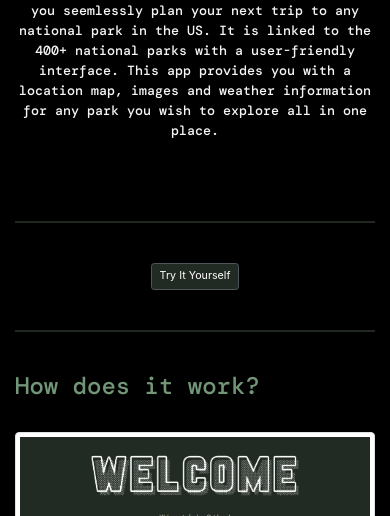
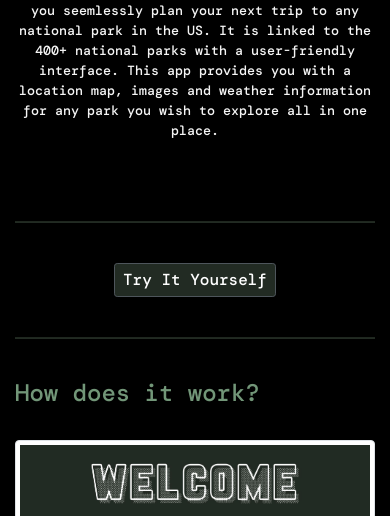
Before and after one commit to edithdaria/Personal-Portfolio, a website: page public/views/exploreOutdoors.html in a window 390 px wide. Shown: the part 275-791 px from the top of the page. Drawn offline with nearby package versions, Linux system fonts and the light colour scheme.

Commit message:
corrected try it yourself

```diff
--- a/public/css/exploreOutdoors.css
+++ b/public/css/exploreOutdoors.css
@@ -43,7 +43,6 @@ i {
     /* opacity: 1!important; */
 }
 
-.btn{
+.btn-try {
     background-color: #222b23!important;
-    font-size: .67em;
 }
--- a/public/css/heimdall.css
+++ b/public/css/heimdall.css
@@ -43,7 +43,7 @@ i {
     /* opacity: 1!important; */
 }
 
-.btn{
+.btn-try {
     background-color: rgb(43, 102, 150)!important;
     font-size: .67em;
 }
--- a/public/css/style.css
+++ b/public/css/style.css
@@ -1,5 +1,5 @@
 
-.navbar, .navbar-brand {
+.navbar, .navbar-brand, .btn-try {
     color:white;
     font-family: 'DM Mono', monospace;
     font-size: 20pt;
@@ -9,6 +9,7 @@
 a:hover{
     color: grey;
 }
+
 
 #resumeLink {
     font-size: 16px!important;
@@ -86,7 +87,7 @@ footer{
 @media screen and (max-width: 768px) {
 
 /*nav-bar text*/
-.navbar, .navbar-brand {
+.navbar, .navbar-brand, .btn-try {
         font-size: 15pt! important;
 
     }
@@ -143,7 +144,7 @@ footer{
 
 @media screen and (max-width: 480px) {
 
-.navbar, .navbar-brand {
+.navbar, .navbar-brand, .btn-try {
         font-size: 12pt! important;
 
     }
--- a/public/views/exploreOutdoors.html
+++ b/public/views/exploreOutdoors.html
@@ -46,7 +46,7 @@
           <a class="nav-link" href="../index.html">Home<span class="sr-only">(current)</span></a>
         </li>
         <li class="nav-item active">
-          <a class="nav-link" href="portfolio.html">Work</a>
+          <a class="nav-link" href="portfolio.html">Portfolio</a>
         </li>
         <li class="nav-item">
           <a class="nav-link" href="contact.html">Contact</a>
@@ -82,7 +82,7 @@
 
       <div class="row">
         <div class="col-md-12 col-lg-12 col-sm-12">
-          <a href="https://sleepy-hamlet-40300.herokuapp.com/" target="_blank" class="btn btn-secondary btn-sm btn-md btn-lg active" role="button" aria-pressed="true">Try It Yourself</a>
+          <a href="https://sleepy-hamlet-40300.herokuapp.com/" target="_blank" class="btn-try btn btn-secondary btn-sm btn-md btn-lg active" role="button" aria-pressed="true">Try It Yourself</a>
           <br><br>
           <hr class="solid">
         </div>
```
Also changed, not shown: public/views/heimdall.html (+1 -1 lines).
